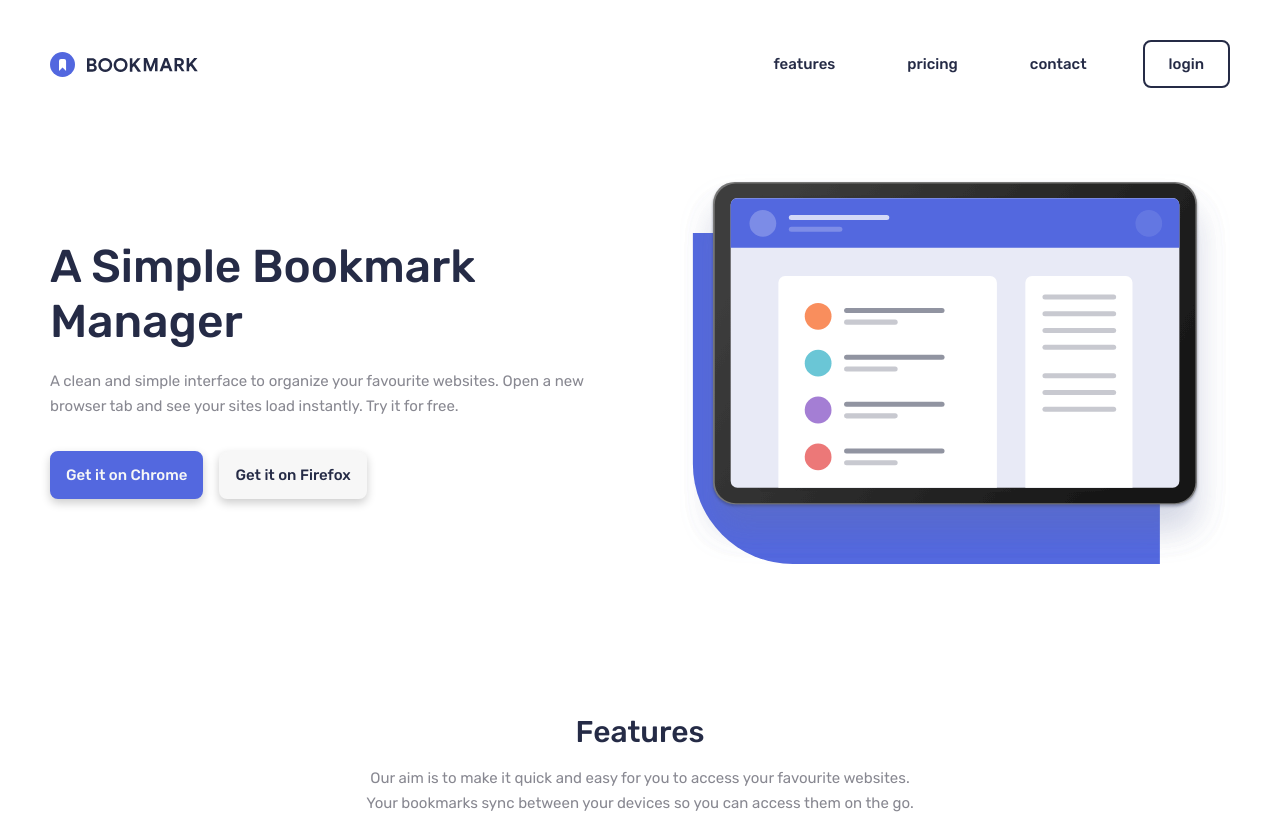
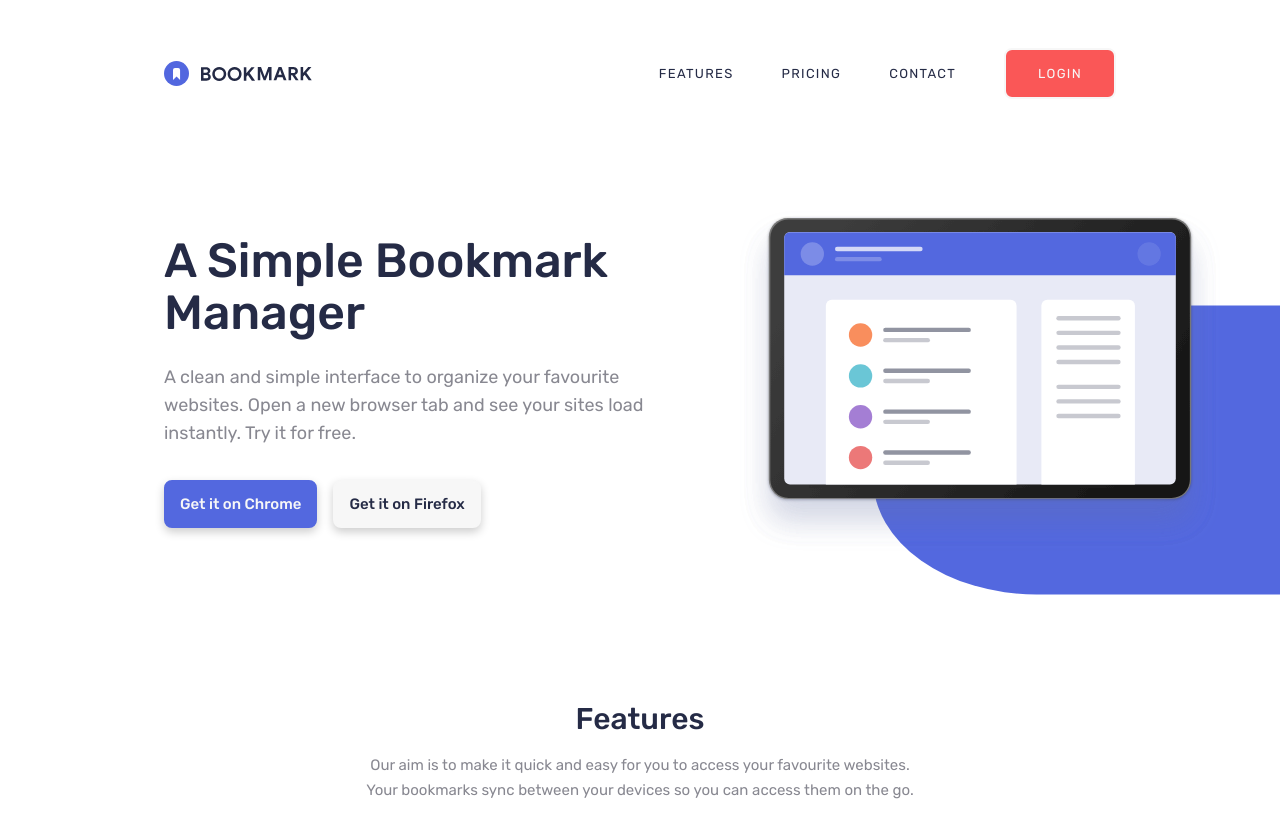
Before and after one commit to Polaris-algedi/frontendmentor-bookmark-landing-page, a website built with Vite: page index.html in a window 1280 px wide. Shown: the top 819 px of the page. Built offline with nearby package versions, Linux system fonts and the light colour scheme.

Commit message:
Refines header and hero spacing/typography
Adds new spacing and font-size tokens to support a refined desktop scale.

Increases header margins and gaps and removes centered max-width constraints to enable a wider layout on large screens.

Restyles navigation links (smaller, uppercase with increased tracking) and redesigns the login CTA for stronger emphasis and adjusted hover/focus behavior.

Adjusts hero layout and decorative image positioning, tightens title leading, and scales description for improved hierarchy and readability.

Improves overall visual hierarchy and spacing for large viewports.

Co-authored-by: Copilot <copilot@github.com>

```diff
--- a/src/style.css
+++ b/src/style.css
@@ -6,11 +6,13 @@
   --font-size-13: 0.813rem; /* 13px */
   --font-size-15: 0.938rem; /* 15px */
   --font-size-17: 1.063rem; /* 17px */
+  --font-size-18: 1.125rem; /* 18px */
   --font-size-20: 1.25rem; /* 20px */
   --font-size-21: 1.313rem; /* 21px */
   --font-size-24: 1.5rem; /* 24px */
   --font-size-30: 1.875rem; /* 30px */
   --font-size-46: 2.875rem; /* 46px */
+  --font-size-48: 3rem; /* 48px */
 
   /* Font Weights */
   --font-weight-regular: 400;
@@ -50,15 +52,18 @@
   --space-100: 6.25rem; /* 100px */
   --space-105: 6.5625rem; /* 105px */
   --space-112: 7rem; /* 112px */
+  --space-114: 7.125rem; /* 114px */
   --space-120: 7.5rem; /* 120px */
   --space-124: 7.75rem; /* 124px */
   --space-140: 8.75rem; /* 140px */
   --space-150: 9.375rem; /* 150px */
   --space-160: 10rem; /* 160px */
+  --space-164: 10.25rem; /* 164px */
   --space-200: 12.5rem; /* 200px */
   --space-232: 14.5rem; /* 232px */
   --space-280: 17.5rem; /* 280px */
   --space-300: 18.75rem; /* 300px */
+  --space-480: 30rem; /* 480px */
 
   /* Border */
   --border: 1px solid var(--grey);
@@ -711,8 +716,8 @@ body {
 @media (min-width: 1024px) {
   /* Header */
   .header {
-    margin-block-start: var(--space-40);
-    margin-inline: var(--space-50);
+    margin-block-start: var(--space-48);
+    margin-inline: var(--space-164);
   }
 
   .header__container {
@@ -721,8 +726,6 @@ body {
     justify-content: space-between;
     align-items: center;
     width: 100%;
-    max-width: 1400px;
-    margin-inline: auto;
   }
 
   .header__toggle {
@@ -759,7 +762,7 @@ body {
     align-items: center;
     margin-block-start: 0;
     padding-inline: 0;
-    gap: var(--space-40);
+    gap: var(--space-48);
   }
 
   .header__item {
@@ -770,13 +773,13 @@ body {
 
   .header__link {
     color: var(--blue-950);
-    font-size: var(--font-size-15);
-    font-weight: var(--font-weight-medium);
-    letter-spacing: 0;
-    text-transform: lowercase;
+    font-size: var(--font-size-13);
+    font-weight: var(--font-weight-regular);
+    letter-spacing: 0.1em;
+    text-transform: uppercase;
     height: auto;
     box-sizing: border-box;
-    padding: var(--space-12) var(--space-16);
+    padding: 0;
     transition: color 0.3s ease;
   }
 
@@ -791,24 +794,22 @@ body {
 
   .header__link--login {
     margin-block-start: 0;
-    border: 2px solid var(--blue-950);
     border-radius: var(--radius-8);
-    height: var(--space-48);
     box-sizing: border-box;
-    color: var(--blue-950);
-    padding: var(--space-12) var(--space-24);
-    background-color: transparent;
+    color: var(--grey-50);
+    background-color: var(--red-400);
+    padding: var(--space-16) var(--space-32);
     transition: all 0.3s ease;
   }
 
   .header__link--login:hover {
-    background-color: var(--blue-950);
-    color: var(--grey-50);
+    background-color: var(--grey-50);
+    border: 2px solid var(--red-400);
+    color: var(--red-400);
   }
 
   .header__link--login:focus {
-    outline: 2px solid var(--red-400);
-    outline-offset: 4px;
+    outline: none;
   }
 
   .header__social-list {
@@ -823,12 +824,10 @@ body {
   .hero {
     display: flex;
     flex-direction: row-reverse;
-    margin-block-start: var(--space-86);
+    margin-block-start: var(--space-112);
+    margin-inline-start: var(--space-164);
     align-items: center;
-    gap: var(--space-80);
-    padding-inline: var(--space-50);
-    max-width: 1400px;
-    margin-inline: auto;
+    gap: var(--space-96);
   }
 
   .hero__image-container {
@@ -838,12 +837,14 @@ body {
     overflow-x: visible;
     flex: 1;
     min-width: 0;
+    margin-inline-end: var(--space-60);
   }
 
   .hero__image-container::before {
     width: 85%;
     height: 85%;
-    transform: translateX(-15%);
+    transform: translate(15%, 15%);
+    border-bottom-left-radius: 40%; /* Adjusted for a more dynamic "pill" shape on desktop */
   }
 
   .hero__img {
@@ -854,18 +855,21 @@ body {
     margin-inline: 0;
     text-align: left;
     flex: 1;
+    max-width: var(--space-480);
   }
 
   .hero__title {
-    font-size: var(--font-size-46);
+    font-size: var(--font-size-48);
     margin-block-start: 0;
-    line-height: 1.2;
+    line-height: 1.1;
   }
 
   .hero__description {
-    margin-block-start: var(--space-20);
+    font-size: var(--font-size-18);
+    margin-block-start: var(--space-24);
     text-align: left;
     color: var(--grey);
+    line-height: 1.55;
   }
 
   .hero__actions {
```
